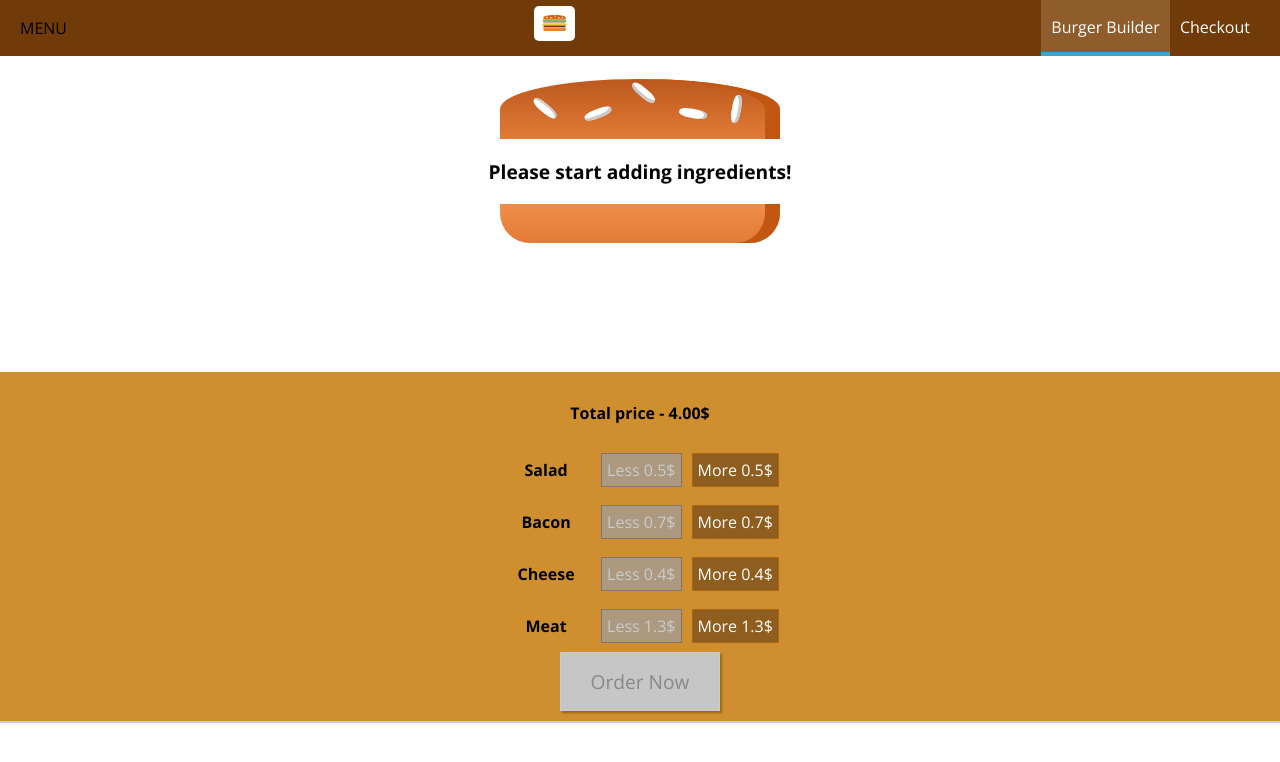
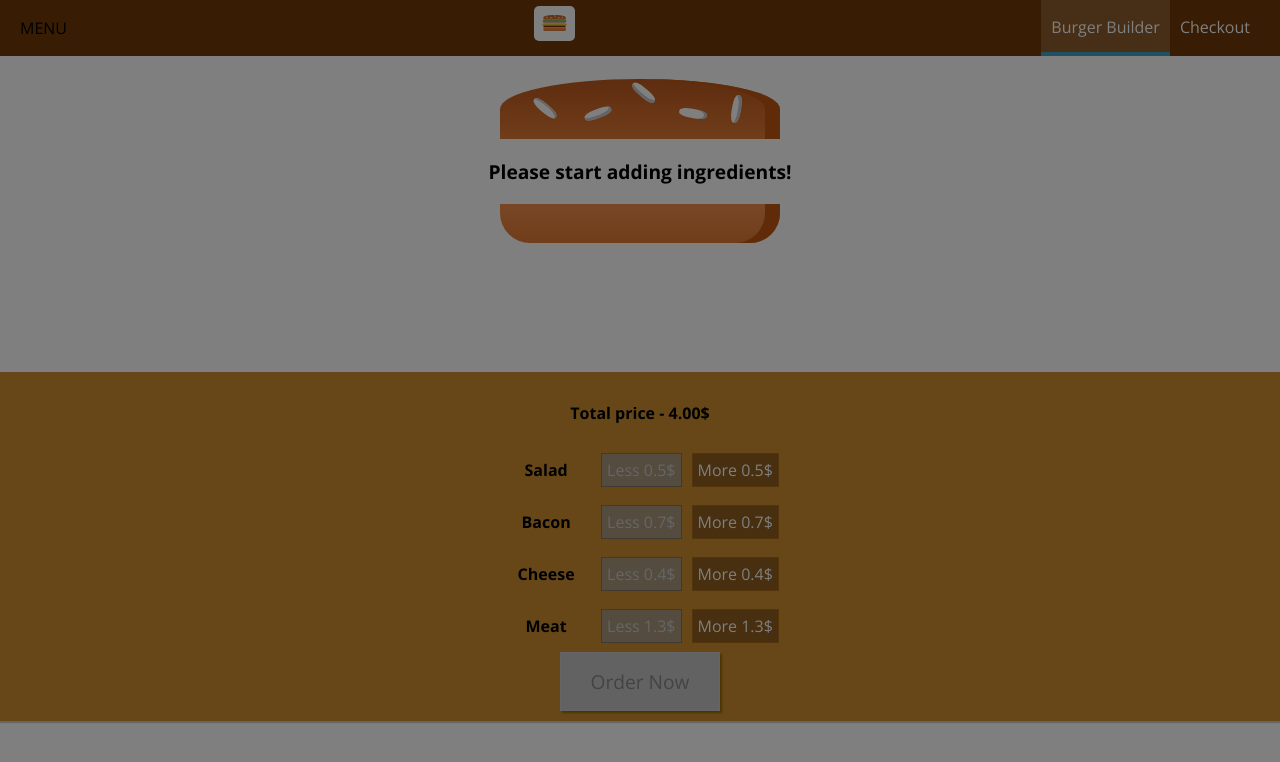
Before and after one commit to DavydovDenys/Burger_App, a React (Create React App) app: page / in a window 1280 px wide. Shown: the top 762 px of the page. Built offline with nearby package versions, Linux system fonts and the light colour scheme.

Commit message:
Reusing the Backdrop

```diff
--- a/src/components/Layout/Layout.js
+++ b/src/components/Layout/Layout.js
@@ -1,4 +1,4 @@
-import React from "react";
+import React, {Component} from "react";
 
 import Auxiliary from '../../hoc/Auxiliary'
 import classes from './Layout.module.css'
@@ -6,14 +6,26 @@
 import SideDrawer from "../Navigation/SideDrawer";
 
 
-const Layout = (props) => (
+class Layout extends Component {
+  state = {
+    showSideDrawer: true
+  }
+
+  sideDrawerClosedHandler = () => {
+    this.setState({showSideDrawer: false})
+  }
+
+  render () {
+    return (
       <Auxiliary>
         <Toolbar/>
-    <SideDrawer/>
+        <SideDrawer open={this.state.showSideDrawer} closed={this.sideDrawerClosedHandler}/>
         <main className={classes.Content}>
-      {props.children}
+          {this.props.children}
         </main>
       </Auxiliary>
     );
+  }
+};
 
 export default Layout;
--- a/src/components/Navigation/SideDrawer.js
+++ b/src/components/Navigation/SideDrawer.js
@@ -3,11 +3,19 @@
 import Logo from "../Logo/Logo";
 import NavigationItems from "./NavigationItems/NavigationItems";
 import classes from './SideDrawer.module.css'
-
+import Backdrop from "../UI/Backdrop/Backdrop";
+import Auxiliary from "../../hoc/Auxiliary";
 
 const SideDrawer = (props) => {
+  let attachedClasses = [classes.SideDrawer, classes.Close];
+  if (props.open) {
+    attachedClasses = [classes.SideDrawer, classes.Open];
+  }
+
   return (
-    <div className={classes.SideDrawer}>
+    <Auxiliary>
+      <Backdrop show={props.open} clicked={props.closed}/>
+      <div className={attachedClasses.join(' ')}>
         <div className={classes.Logo}>
           <Logo/>
         </div>
@@ -15,6 +23,7 @@
           <NavigationItems/>
         </nav>
       </div>
+    </Auxiliary>
   );
 };
 
```
Lines whose indentation alone changed are shown as unchanged.
